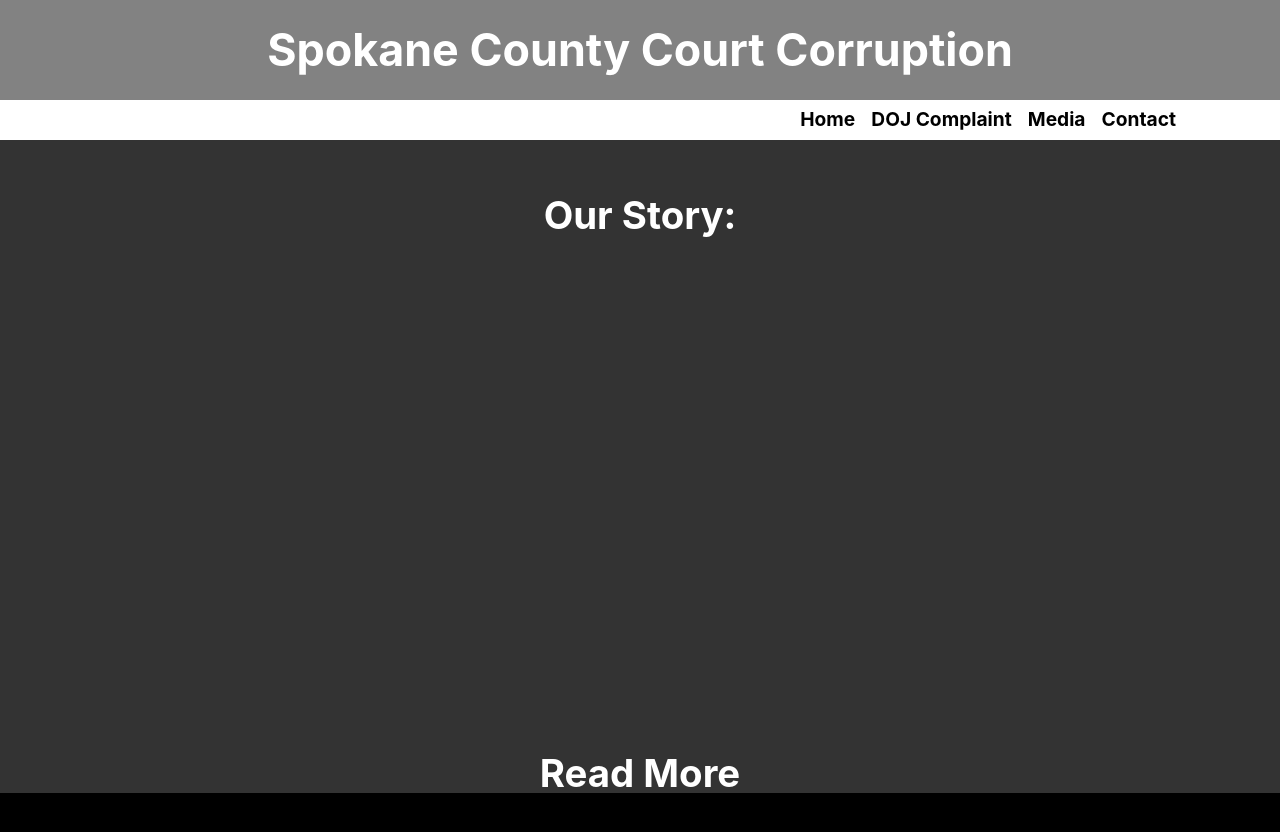
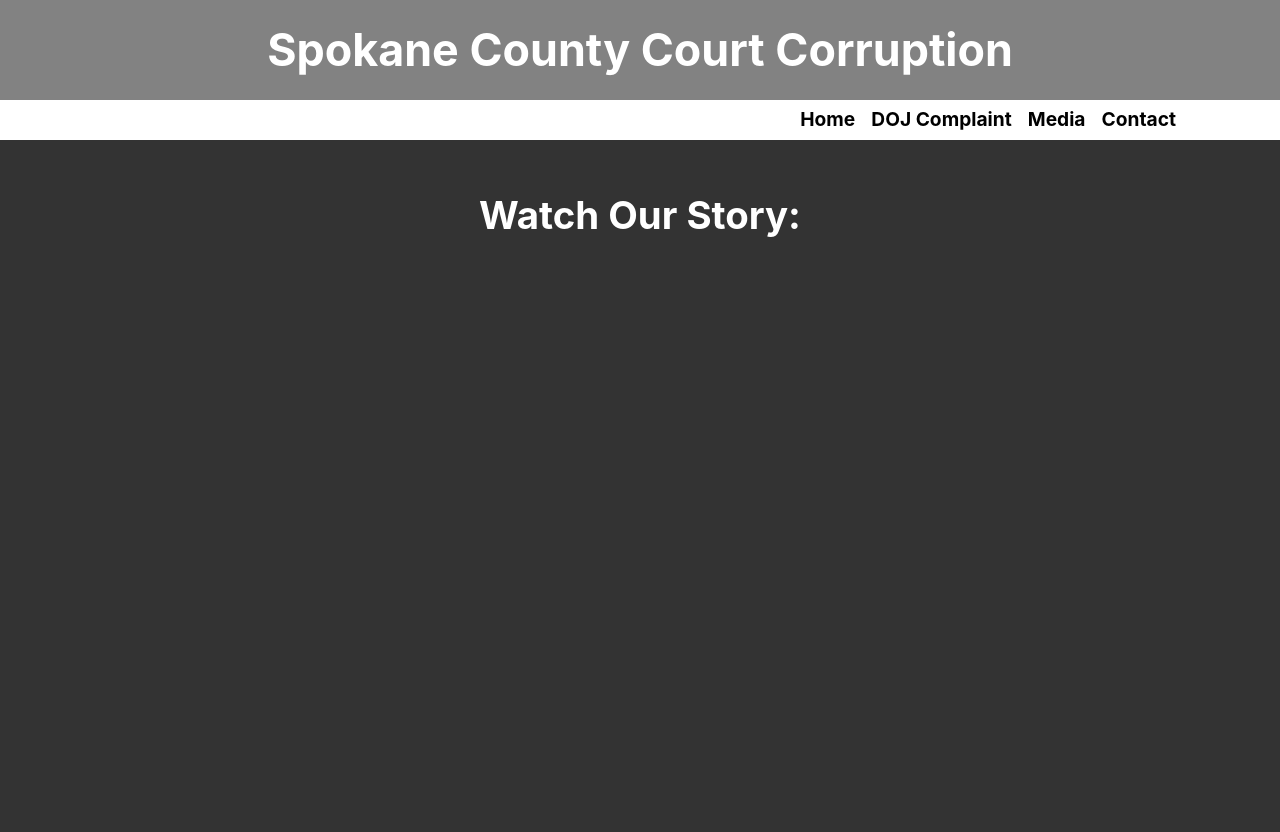
Before and after one commit to Koyamot/SpokaneCountyCourtCorruption, a React (Create React App) app in the folder client/: page /media in a window 1280 px wide. Shown: the top 832 px of the page. Before the commit the page ends 800 px from the top, so only its background shows below. Built offline with nearby package versions, Linux system fonts and the light colour scheme.

Commit message:
fix media page

```diff
--- a/client/src/components/Media/Media.js
+++ b/client/src/components/Media/Media.js
@@ -7,16 +7,15 @@ const Media = () => {
   return (
     <div className="media-div">
       <section className="video-box">
-        <h2>Our Story:</h2>
-        <ReactPlayer
-          className="video"
-          url="https://youtu.be/91D3_5H5Sz0"
-          controls="true"
-        />
-      </section>
-      <section className="links-box">
-        <h2>Read More</h2>
-
+        <h2>Watch Our Story:</h2>
+        <div className="player-wrapper">
+          <ReactPlayer
+            className="react-player"
+            url="https://youtu.be/91D3_5H5Sz0"
+            width="100%"
+            height="100%"
+          />
+        </div>
       </section>
     </div>
   );
--- a/client/src/components/Media/Media.scss
+++ b/client/src/components/Media/Media.scss
@@ -1,16 +1,44 @@
+@import "~include-media/dist/_include-media.scss";
+
+$breakpoints: (
+  phone: 319px,
+  tablet: 768px,
+  desktop: 1024px,
+);
+
 .media-div {
     background-color: #333333;
     display: flex;
     flex-direction: column;
+    height: 100vh;
 
-.video-box {
-  display: flex;
-  flex-direction: column;
-  margin: 56px;
+    .video-box {
+      display: flex;
+      flex-direction: column;
+      margin-top: 56px;
 
-  .video {
-    margin: 24px auto 80px auto;
-  }
-}
+      h2 {
+        color: white;
+        font-size: 2.4rem;
+        font-weight: bold;
+        text-align: center;
+        margin-bottom: 	1rem;
+        @include media(">=phone", "<=tablet") {
+          font-size: 1.6rem;
+        }
+      }
+      .player-wrapper {
+          width: 640px;
+          height: 360px;
+          margin: 40px auto;
+      //   .react-player {
+
+      //   }
+        @include media(">=phone", "<=tablet") {
+          width: 320px;
+          height: 180px;
+        }
+      }
+    }
 
 }
```
Also changed, not shown: 1 other file (tests, documents, lock files or other folders).
